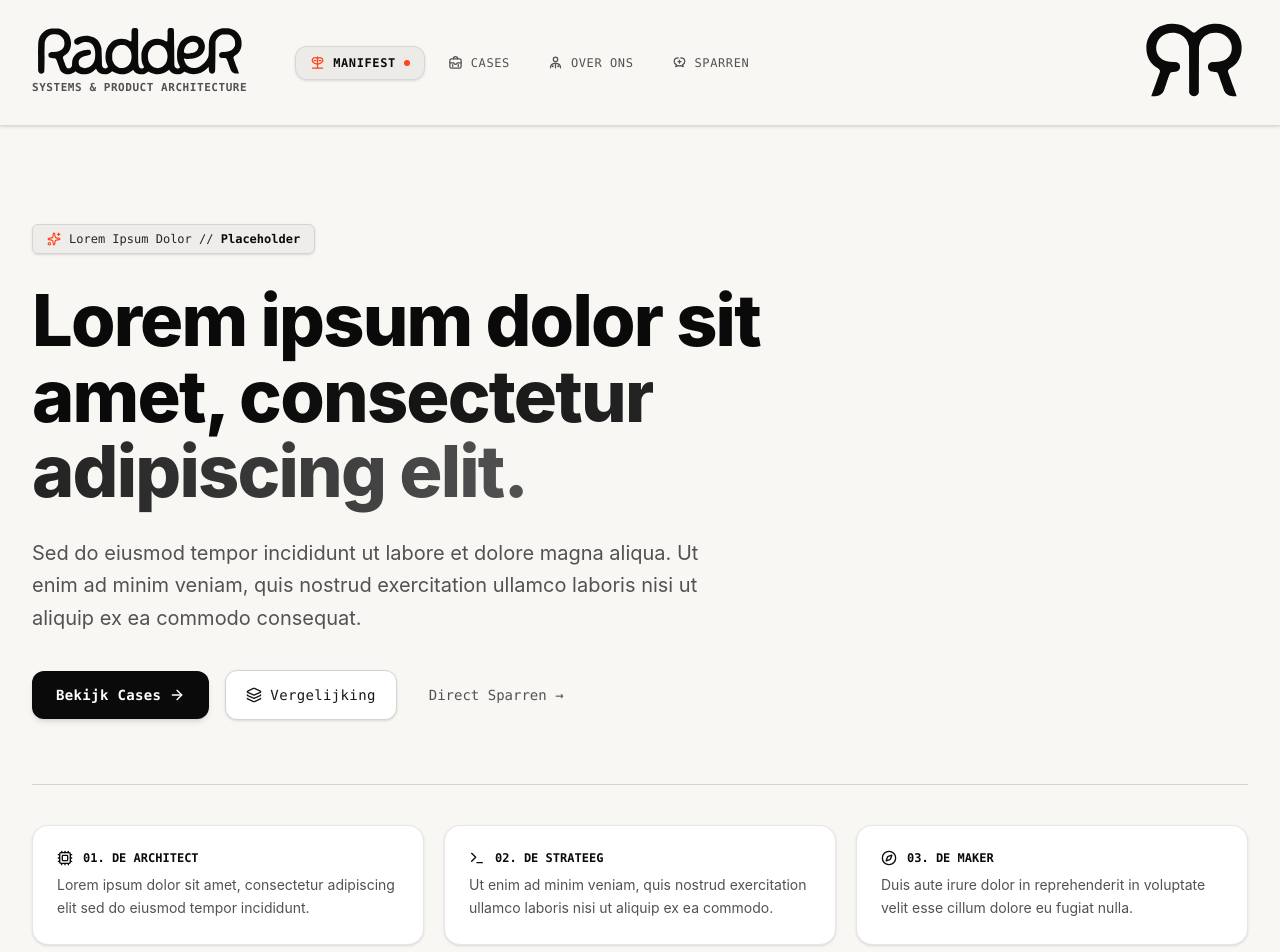
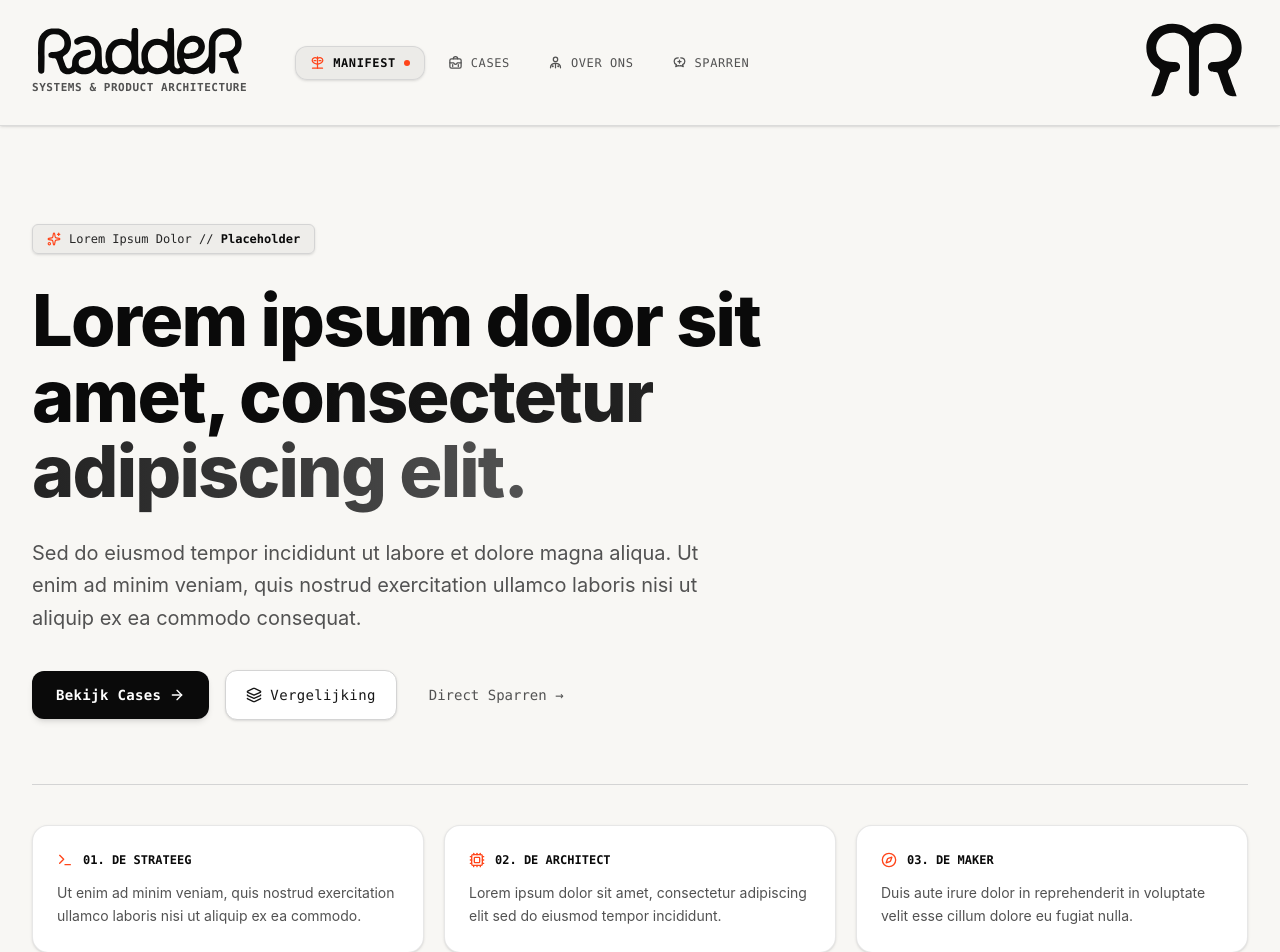
Before and after one commit to radder1972/emmer, a React (Vite) app: page / in a window 1280 px wide. Shown: the top 952 px of the page. Built offline with nearby package versions, Linux system fonts and the light colour scheme.

Commit message:
fix(triad): reorder to Strateeg -> Architect -> Maker and lock vertical header alignment across columns

```diff
--- a/src/components/Hero.tsx
+++ b/src/components/Hero.tsx
@@ -67,31 +67,31 @@ export const Hero: React.FC<HeroProps> = ({ onOpenContact, onExploreCases }) =>
           </div>
         </div>
 
-        {/* 3 Core Competence Cards - Gallery Style */}
-        <div className="mt-16 pt-10 border-t border-neutral-300 grid grid-cols-1 md:grid-cols-3 gap-5">
-          <div className="p-6 rounded-2xl bg-white border border-neutral-200/90 shadow-sm hover:border-neutral-400 hover:shadow-md transition-all text-left">
-            <div className="flex items-center gap-2.5 text-xs font-mono font-bold text-neutral-950 mb-2">
-              <Cpu className="w-4 h-4" />
-              <span>01. DE ARCHITECT</span>
+        {/* 3 Core Competence Cards - Gallery Style: Strateeg -> Architect -> Maker */}
+        <div className="mt-16 pt-10 border-t border-neutral-300 grid grid-cols-1 md:grid-cols-3 gap-5 items-stretch">
+          <div className="p-6 rounded-2xl bg-white border border-neutral-200/90 shadow-sm hover:border-neutral-400 hover:shadow-md transition-all text-left flex flex-col justify-start">
+            <div className="flex items-center gap-2.5 text-xs font-mono font-bold text-neutral-950 mb-3 h-5">
+              <Terminal className="w-4 h-4 text-[#ff451a]" />
+              <span>01. DE STRATEEG</span>
+            </div>
+            <p className="text-sm text-neutral-600 leading-relaxed">
+              Ut enim ad minim veniam, quis nostrud exercitation ullamco laboris nisi ut aliquip ex ea commodo.
+            </p>
+          </div>
+
+          <div className="p-6 rounded-2xl bg-white border border-neutral-200/90 shadow-sm hover:border-neutral-400 hover:shadow-md transition-all text-left flex flex-col justify-start">
+            <div className="flex items-center gap-2.5 text-xs font-mono font-bold text-neutral-950 mb-3 h-5">
+              <Cpu className="w-4 h-4 text-[#ff451a]" />
+              <span>02. DE ARCHITECT</span>
             </div>
             <p className="text-sm text-neutral-600 leading-relaxed">
               Lorem ipsum dolor sit amet, consectetur adipiscing elit sed do eiusmod tempor incididunt.
             </p>
           </div>
 
-          <div className="p-6 rounded-2xl bg-white border border-neutral-200/90 shadow-sm hover:border-neutral-400 hover:shadow-md transition-all text-left">
-            <div className="flex items-center gap-2.5 text-xs font-mono font-bold text-neutral-950 mb-2">
-              <Terminal className="w-4 h-4" />
-              <span>02. DE STRATEEG</span>
-            </div>
-            <p className="text-sm text-neutral-600 leading-relaxed">
-              Ut enim ad minim veniam, quis nostrud exercitation ullamco laboris nisi ut aliquip ex ea commodo.
-            </p>
-          </div>
-
-          <div className="p-6 rounded-2xl bg-white border border-neutral-200/90 shadow-sm hover:border-neutral-400 hover:shadow-md transition-all text-left">
-            <div className="flex items-center gap-2.5 text-xs font-mono font-bold text-neutral-950 mb-2">
-              <Compass className="w-4 h-4" />
+          <div className="p-6 rounded-2xl bg-white border border-neutral-200/90 shadow-sm hover:border-neutral-400 hover:shadow-md transition-all text-left flex flex-col justify-start">
+            <div className="flex items-center gap-2.5 text-xs font-mono font-bold text-neutral-950 mb-3 h-5">
+              <Compass className="w-4 h-4 text-[#ff451a]" />
               <span>03. DE MAKER</span>
             </div>
             <p className="text-sm text-neutral-600 leading-relaxed">
--- a/src/components/Pillars.tsx
+++ b/src/components/Pillars.tsx
@@ -1,6 +1,6 @@
 import React from 'react';
 import { PHILOSOPHY_PILLARS } from '../data/projects';
-import { Cpu, Layers, Compass, CheckCircle2, ArrowRight } from 'lucide-react';
+import { Cpu, Layers, Compass, Terminal, CheckCircle2, ArrowRight } from 'lucide-react';
 
 interface PillarsProps {
   onNavigateToCases?: () => void;
@@ -9,6 +9,8 @@ interface PillarsProps {
 export const Pillars: React.FC<PillarsProps> = ({ onNavigateToCases }) => {
   const getIcon = (iconName: string) => {
     switch (iconName) {
+      case 'Terminal':
+        return <Terminal className="w-6 h-6 text-neutral-950" />;
       case 'Cpu':
         return <Cpu className="w-6 h-6 text-neutral-950" />;
       case 'Layers':
@@ -16,7 +18,7 @@ export const Pillars: React.FC<PillarsProps> = ({ onNavigateToCases }) => {
       case 'Compass':
         return <Compass className="w-6 h-6 text-neutral-950" />;
       default:
-        return <Cpu className="w-6 h-6 text-neutral-950" />;
+        return <Terminal className="w-6 h-6 text-neutral-950" />;
     }
   };
 
@@ -26,6 +28,7 @@ export const Pillars: React.FC<PillarsProps> = ({ onNavigateToCases }) => {
         {/* Header */}
         <div className="text-left max-w-3xl mb-16">
           <div className="inline-flex items-center gap-2 px-3 py-1 rounded-md bg-neutral-200/60 border border-neutral-300 text-neutral-800 text-xs font-mono mb-4">
+            <span className="w-1.5 h-1.5 rounded-full bg-[#ff451a]" />
             <span>DE INTERDISCIPLINAIRE DRIEHOEK</span>
           </div>
           <h2 className="text-3xl sm:text-4xl lg:text-5xl font-extrabold text-neutral-950 tracking-tight">
@@ -39,16 +42,17 @@ export const Pillars: React.FC<PillarsProps> = ({ onNavigateToCases }) => {
           </p>
         </div>
 
-        {/* 3 Pillars Grid */}
-        <div className="grid grid-cols-1 md:grid-cols-3 gap-8">
+        {/* 3 Pillars Grid: Strateeg -> Architect -> Maker */}
+        <div className="grid grid-cols-1 md:grid-cols-3 gap-8 items-stretch">
           {PHILOSOPHY_PILLARS.map((pillar) => (
             <div
               key={pillar.number}
               className="rounded-2xl bg-white border border-neutral-200/90 shadow-sm p-8 flex flex-col justify-between hover:border-neutral-400 hover:shadow-md transition-all duration-300 group hover:-translate-y-0.5 relative"
             >
               <div>
-                <div className="flex items-center justify-between mb-6">
-                  <div className="p-3 rounded-xl bg-neutral-100 border border-neutral-200/90 group-hover:scale-105 transition-transform text-neutral-950">
+                {/* Fixed-height icon bar to guarantee identical vertical baseline */}
+                <div className="h-12 flex items-center justify-between mb-6">
+                  <div className="w-12 h-12 rounded-xl bg-neutral-100 border border-neutral-200/90 group-hover:scale-105 transition-transform text-neutral-950 flex items-center justify-center">
                     {getIcon(pillar.icon)}
                   </div>
                   <span className="font-mono text-2xl font-bold text-neutral-400 group-hover:text-neutral-800 transition-colors">
@@ -56,12 +60,16 @@ export const Pillars: React.FC<PillarsProps> = ({ onNavigateToCases }) => {
                   </span>
                 </div>
 
-                <div className="text-xs font-mono uppercase tracking-wider text-neutral-500 mb-2 font-semibold">
+                {/* Card Title placed first: vertically aligned across all 3 columns */}
+                <h3 className="text-xl sm:text-2xl font-bold text-neutral-950 tracking-tight mb-1">
+                  {pillar.title}
+                </h3>
+
+                {/* Subtitle with guaranteed min-height */}
+                <div className="text-xs font-mono uppercase tracking-wider text-neutral-500 mb-4 font-semibold min-h-[1.25rem] flex items-center">
                   {pillar.subtitle}
                 </div>
-                <h3 className="text-xl font-bold text-neutral-950 mb-4">
-                  {pillar.title}
-                </h3>
+
                 <p className="text-sm text-neutral-600 leading-relaxed mb-6">
                   {pillar.description}
                 </p>
@@ -70,7 +78,7 @@ export const Pillars: React.FC<PillarsProps> = ({ onNavigateToCases }) => {
               <div className="space-y-2.5 pt-4 border-t border-neutral-200/90">
                 {pillar.bullets.map((bullet, idx) => (
                   <div key={idx} className="flex items-start gap-2.5 text-xs text-neutral-700 font-mono">
-                    <CheckCircle2 className="w-4 h-4 text-neutral-950 shrink-0 mt-0.5" />
+                    <CheckCircle2 className="w-4 h-4 text-[#ff451a] shrink-0 mt-0.5" />
                     <span>{bullet}</span>
                   </div>
                 ))}
--- a/src/data/projects.ts
+++ b/src/data/projects.ts
@@ -146,6 +146,18 @@ export const CASE_STUDIES: CaseStudy[] = [
 export const PHILOSOPHY_PILLARS = [
   {
     number: '01',
+    title: 'De Strateeg',
+    subtitle: 'Productstrategie & Validatie',
+    description: 'Ut enim ad minim veniam, quis nostrud exercitation ullamco laboris nisi ut aliquip ex ea commodo consequat. Duis aute irure dolor in reprehenderit in voluptate velit esse cillum.',
+    icon: 'Terminal',
+    bullets: [
+      'Duis aute irure dolor in reprehenderit in voluptate',
+      'Velit esse cillum dolore eu fugiat nulla pariatur',
+      'Excepteur sint occaecat cupidatat non proident',
+    ],
+  },
+  {
+    number: '02',
     title: 'De Architect',
     subtitle: 'Systeemarchitectuur & Domeinmodel',
     description: 'Lorem ipsum dolor sit amet, consectetur adipiscing elit. Sed do eiusmod tempor incididunt ut labore et dolore magna aliqua. Ut enim ad minim veniam, quis nostrud exercitation ullamco.',
@@ -154,18 +166,6 @@ export const PHILOSOPHY_PILLARS = [
       'Lorem ipsum dolor sit amet consectetur',
       'Consectetur adipiscing elit sed do eiusmod',
       'Tempor incididunt ut labore et dolore magna',
-    ],
-  },
-  {
-    number: '02',
-    title: 'De Strateeg',
-    subtitle: 'Productstrategie & Validatie',
-    description: 'Ut enim ad minim veniam, quis nostrud exercitation ullamco laboris nisi ut aliquip ex ea commodo consequat. Duis aute irure dolor in reprehenderit in voluptate velit esse cillum.',
-    icon: 'Layers',
-    bullets: [
-      'Duis aute irure dolor in reprehenderit in voluptate',
-      'Velit esse cillum dolore eu fugiat nulla pariatur',
-      'Excepteur sint occaecat cupidatat non proident',
     ],
   },
   {
```
